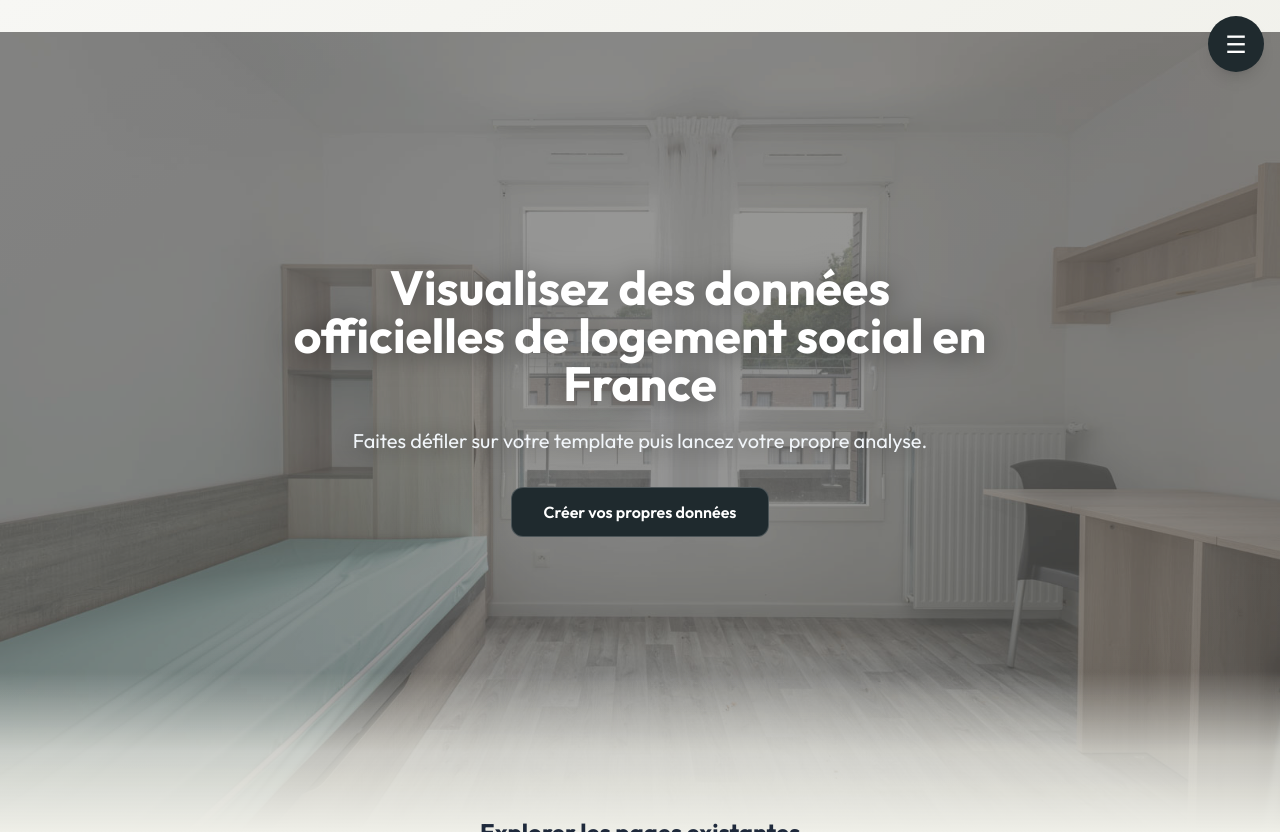
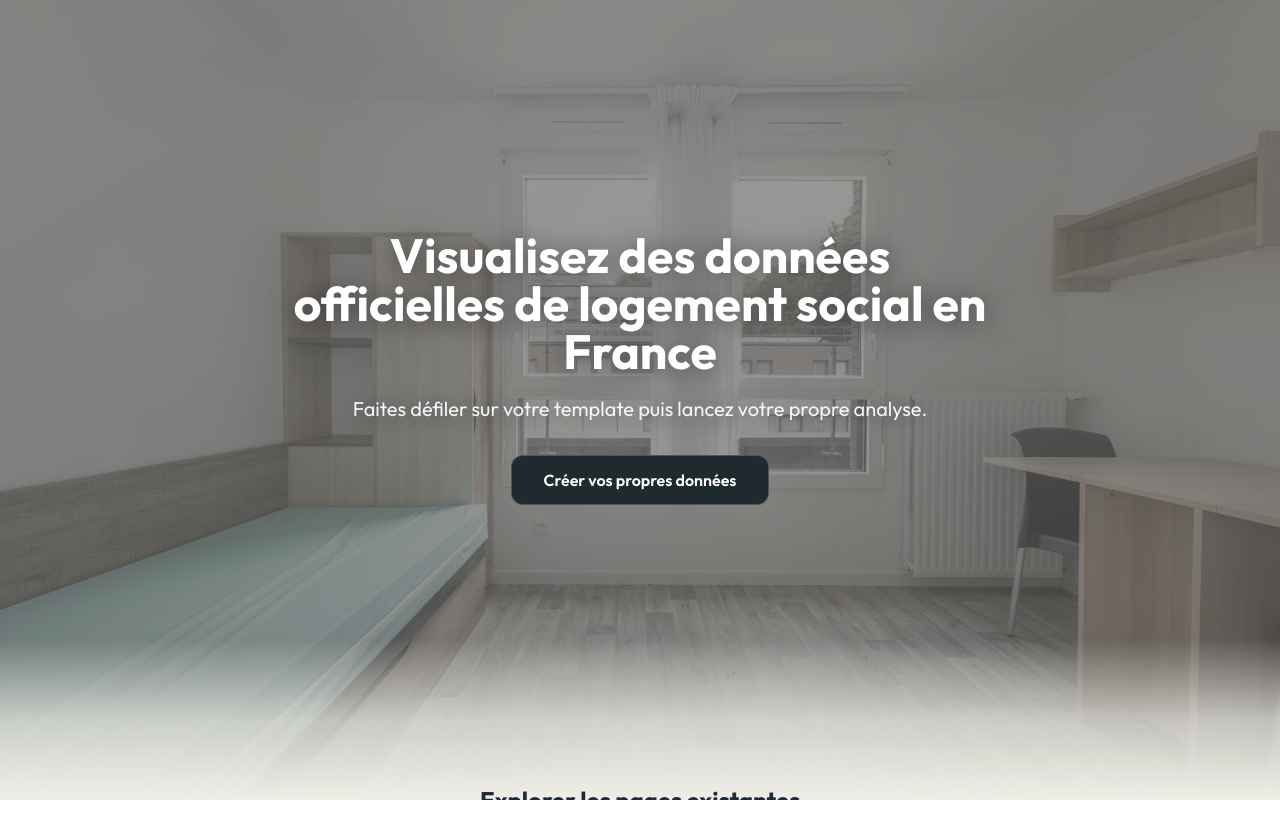
Before and after one commit to gregwargamer/SAE401, a React (Vite) app in the folder front/: page / in a window 1280 px wide. After the commit the page ends 800 px from the top, so only its background shows below. Built offline with nearby package versions, Linux system fonts and the light colour scheme.

Commit message:
Masquer la navigation sur l'accueil et animer les éléments du bas

```diff
--- a/front/src/App.jsx
+++ b/front/src/App.jsx
@@ -34,6 +34,7 @@ function App() {
 
   return (
     <div className="min-h-screen bg-gradient-to-br from-[#f7f7f4] to-[#ecece4] overflow-x-hidden text-[#1f2a2e]">
+      {!estAccueil && (
         <header className="flex items-center justify-end px-2 sm:px-8 py-2 sm:py-4 relative z-10 pointer-events-none">
           <nav
             className="hidden sm:flex flex-row gap-2 sm:gap-4 xl:gap-6 flex-wrap justify-end items-center pointer-events-auto"
@@ -59,7 +60,9 @@ function App() {
             </NavLink>
           </nav>
         </header>
+      )}
 
+      {!estAccueil && (
         <button
           type="button"
           onClick={() => setMenuMobileOuvert((ouvert) => !ouvert)}
@@ -76,8 +79,9 @@ function App() {
             {menuMobileOuvert ? "×" : "☰"}
           </span>
         </button>
+      )}
 
-      {menuMobileOuvert && (
+      {!estAccueil && menuMobileOuvert && (
         <nav
           id="menu-mobile"
           className="sm:hidden fixed top-20 right-4 z-40 bg-white/95 backdrop-blur rounded-3xl shadow-lg border border-slate-200 p-4 min-w-[240px] mobile-menu-panel"
--- a/front/src/pages/HomePage.jsx
+++ b/front/src/pages/HomePage.jsx
@@ -45,16 +45,20 @@ const HomePage = () => {
       </div>
 
       <div className="relative sm:absolute z-20 sm:bottom-4 left-0 right-0 px-4 pt-8 sm:pt-0 pb-10 sm:pb-0 flex flex-col items-center justify-start text-center">
-        <h2 className="text-xl sm:text-2xl font-extrabold text-slate-800 mb-5 sm:mb-3">
+        <h2
+          className="text-xl sm:text-2xl font-extrabold text-slate-800 mb-5 sm:mb-3 home-hero-enter"
+          style={{ animationDelay: "260ms" }}
+        >
           Explorer les pages existantes
         </h2>
 
         <div className="w-[92%] sm:w-[95%] max-w-6xl mx-auto grid grid-cols-1 sm:grid-cols-2 lg:grid-cols-4 gap-2.5">
-          {pagesExistantes.map((page) => (
+          {pagesExistantes.map((page, index) => (
             <Link
               key={page.to}
               to={page.to}
-              className="w-full inline-flex items-center justify-center px-5 py-2.5 rounded-xl bg-[#1f2a2e] text-white font-semibold border border-white/20 hover:bg-[#26343a] transition-colors duration-200"
+              className="w-full inline-flex items-center justify-center px-5 py-2.5 rounded-xl bg-[#1f2a2e] text-white font-semibold border border-white/20 hover:bg-[#26343a] transition-colors duration-200 home-hero-enter"
+              style={{ animationDelay: `${300 + index * 50}ms` }}
             >
               {page.label}
             </Link>
```
Lines whose indentation alone changed are shown as unchanged.
